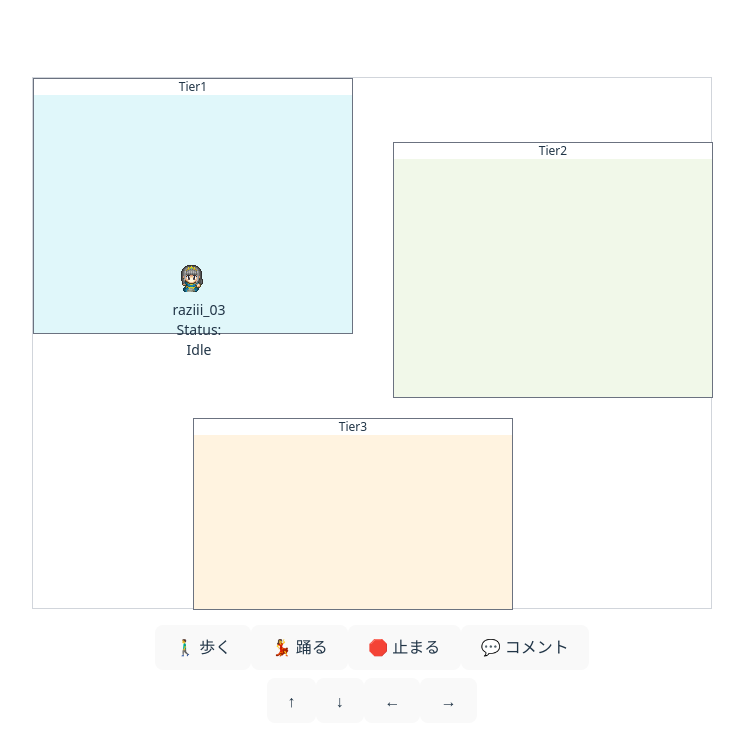
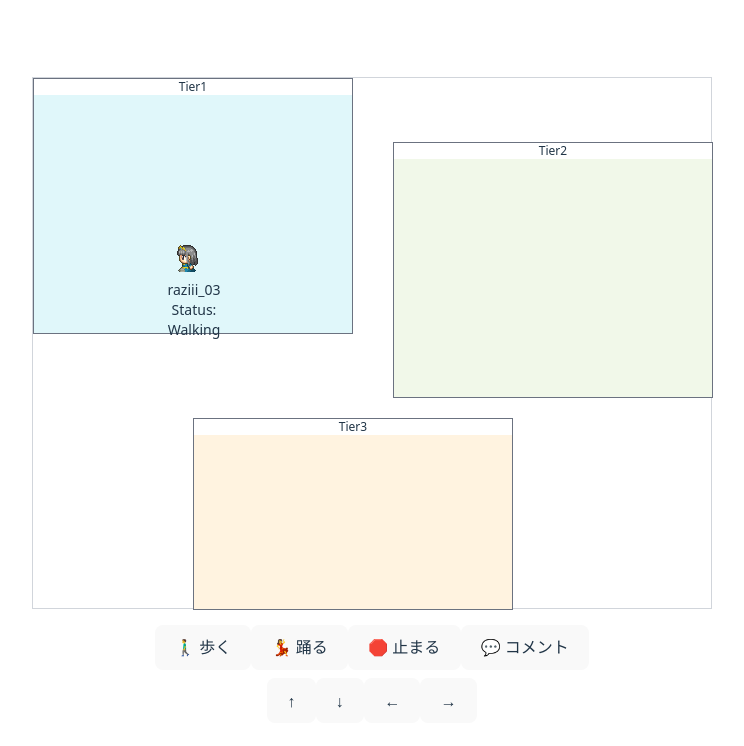
Before and after one commit to yamada-ai/workspace, a React (Vite) app in the folder frontend/: page / in a window 1280 px wide. Shown: the top 746 px of the page, without its empty margins (268-1012 px from the left). Built offline with nearby package versions, Linux system fonts and the light colour scheme; no server answers.

Commit message:
inしたユーザが勝手に動き出すようにした

```diff
--- a/frontend/src/app/App.tsx
+++ b/frontend/src/app/App.tsx
@@ -12,6 +12,7 @@ import { moveUser } from './MoveUser';
 
 import './App.css';
 import { Area } from '../domain/area/Area';
+import { useAutoWalker } from '../viewmodel/useAutoWalker';
 import { AreaField } from '../ui/components/AreaField';
 
 
@@ -26,6 +27,7 @@ export const App = () => {
   }, []);
 
   useSocket();
+  useAutoWalker();
 
   const user = getUser(1 as ID<UserModel>);
   if (!user) return <p>Loading...</p>;
--- a/frontend/src/infra/socket/handlers.ts
+++ b/frontend/src/infra/socket/handlers.ts
@@ -4,12 +4,10 @@ import { ID } from "../../domain/ID";
 import { UserState } from "../../domain/user/UserState";
 import { Area } from "../../domain/area/Area";
 import { registerUser } from "../../app/registerUser";
-import { useUserStore } from "../cache/useUserStore";
 import { useUserViewStore } from "../cache/UserViewStore";
 
 // セッション開始時の処理
 export function handleSessionStart(msg: SessionStartEvent) {
-  const { updateUser } = useUserStore.getState();
   const { setComment } = useUserViewStore.getState();
 
   const user = new UserModel(
@@ -21,7 +19,6 @@ export function handleSessionStart(msg: SessionStartEvent) {
   );
   registerUser(user);
   setComment(user.id, `${msg.user_name}が「${msg.work_name}」開始`);
-  updateUser(user.dance());
 }
 
 // （例）セッション終了時の処理
--- /dev/null
+++ b/frontend/src/viewmodel/useAutoWalker.ts
@@ -0,0 +1,50 @@
+// src/viewmodel/useAutoWalker.ts
+import { useEffect } from 'react';
+import { useUserStore } from '../infra/cache/useUserStore';
+import { useUserViewStore } from '../infra/cache/UserViewStore';
+import { moveUser } from '../app/MoveUser';
+import { Direction } from '../domain/user/Direction';
+import { ID } from '../domain/ID';
+import { UserModel } from '../domain/user/UserModel';
+
+export const useAutoWalker = () => {
+  const { getAllUsers, updateUser } = useUserStore();
+  const { getView, setDirection } = useUserViewStore();
+
+  useEffect(() => {
+    const interval = setInterval(() => {
+      const users = getAllUsers();
+
+      users.forEach((user: UserModel) => {
+        const view = getView(user.id as ID<UserModel>);
+
+        // 歩ける状態で、かつ view 情報があるときだけ処理
+        if (!view || !user.canWalk()) return;
+
+        if (Math.random() < 0.4) {
+          const dirs: Direction[] = [
+            Direction.Up,
+            Direction.Down,
+            Direction.Left,
+            Direction.Right,
+          ];
+          // 現在と違う方向をランダム選択
+          const choices = dirs.filter((d) => d !== view.direction);
+          const newDir = choices[Math.floor(Math.random() * choices.length)];
+
+          // View側の向きを更新
+          setDirection(user.id as ID<UserModel>, newDir);
+
+          // Model側の状態を Walking に更新
+          const walked = user.walk();
+          updateUser(walked);
+        }
+
+        // 現在の向きのまま一歩進む
+        moveUser(user.id as ID<UserModel>);
+      });
+    }, 1000); // 1秒ごと
+
+    return () => clearInterval(interval);
+  }, [getAllUsers, getView, setDirection, updateUser]);
+};
```
